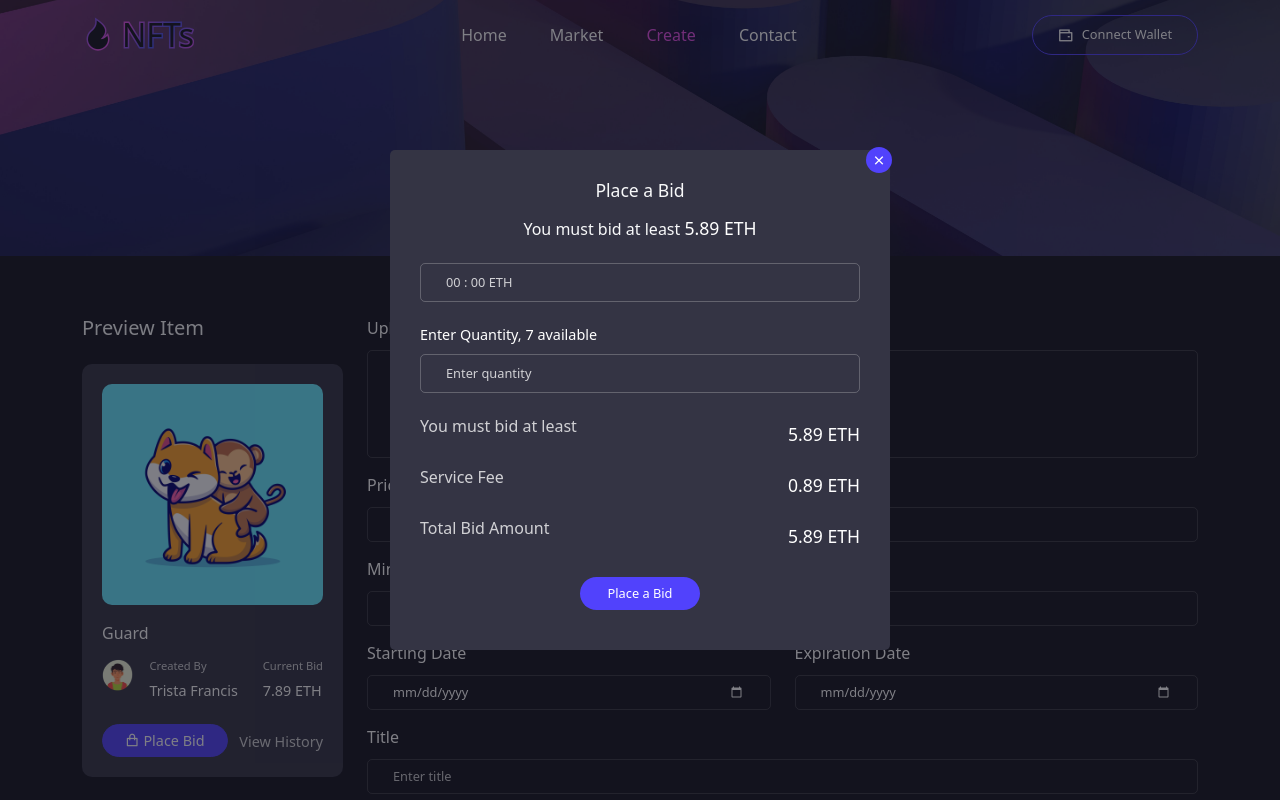
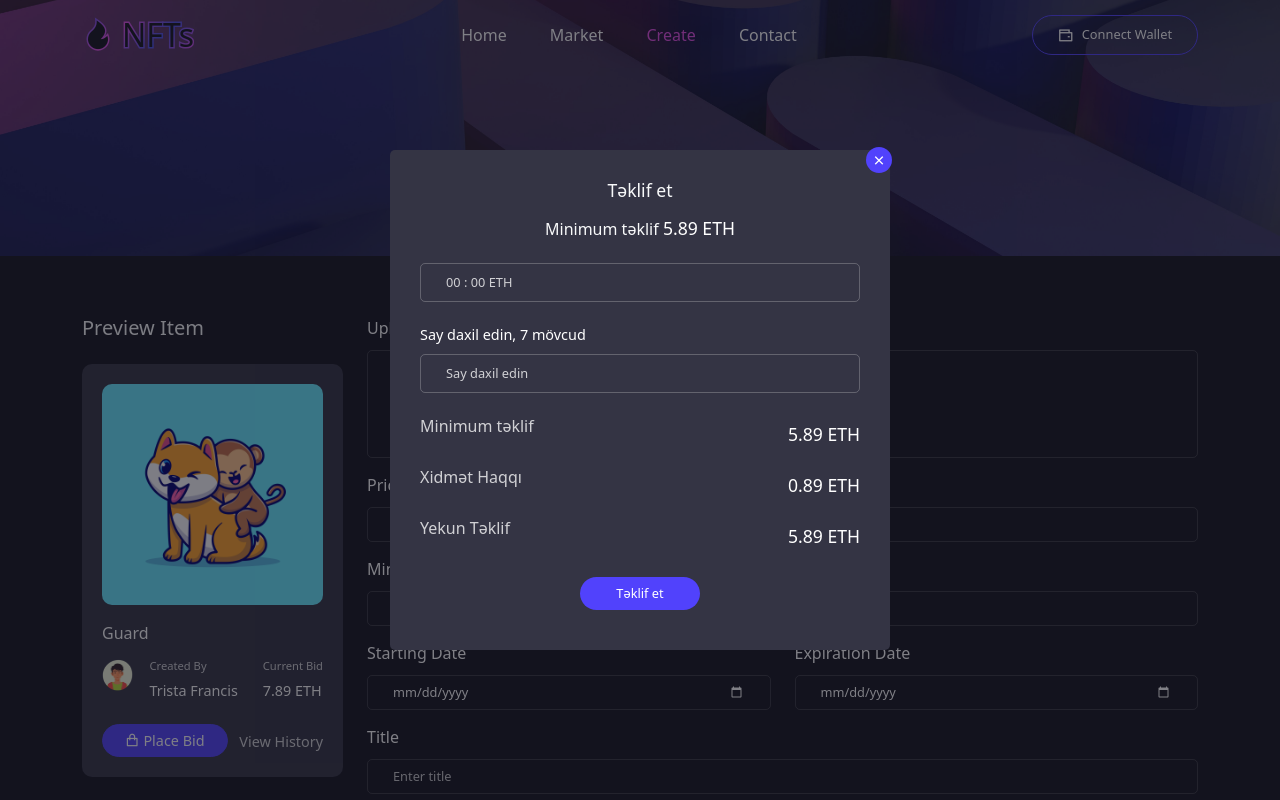
Before and after one commit to Safa002/nft-website-react, a React (Create React App) app: page /create in a window 1280 px wide. Both pictures are taken after a click on the button "Place Bid". Shown: the top 800 px of the page. Built offline with nearby package versions, Linux system fonts and the light colour scheme.

Commit message:
Update Modal.jsx

```diff
--- a/src/components/ui/Modal/Modal.jsx
+++ b/src/components/ui/Modal/Modal.jsx
@@ -9,9 +9,9 @@ const Modal = ({ setShowModal }) => {
         <span className="close__modal">
           <i class="ri-close-line" onClick={() => setShowModal(false)}></i>
         </span>
-        <h6 className="text-center text-light">Place a Bid</h6>
+        <h6 className="text-center text-light">Təklif et</h6>
         <p className="text-center text-light">
-          You must bid at least <span className="money">5.89 ETH</span>
+          Minimum təklif <span className="money">5.89 ETH</span>
         </p>
 
         <div className="input__item mb-4">
@@ -19,26 +19,26 @@ const Modal = ({ setShowModal }) => {
         </div>
 
         <div className="input__item mb-3">
-          <h6>Enter Quantity, 7 available</h6>
-          <input type="number" placeholder="Enter quantity" />
+          <h6>Say daxil edin, 7 mövcud</h6>
+          <input type="number" placeholder="Say daxil edin" />
         </div>
 
         <div className=" d-flex align-items-center justify-content-between">
-          <p>You must bid at least</p>
+          <p>Minimum təklif</p>
           <span className="money">5.89 ETH</span>
         </div>
 
         <div className=" d-flex align-items-center justify-content-between">
-          <p>Service Fee</p>
+          <p>Xidmət Haqqı</p>
           <span className="money">0.89 ETH</span>
         </div>
 
         <div className=" d-flex align-items-center justify-content-between">
-          <p>Total Bid Amount</p>
+          <p>Yekun Təklif</p>
           <span className="money">5.89 ETH</span>
         </div>
 
-        <button className="place__bid-btn">Place a Bid</button>
+        <button className="place__bid-btn">Təklif et</button>
       </div>
     </div>
   );
```
